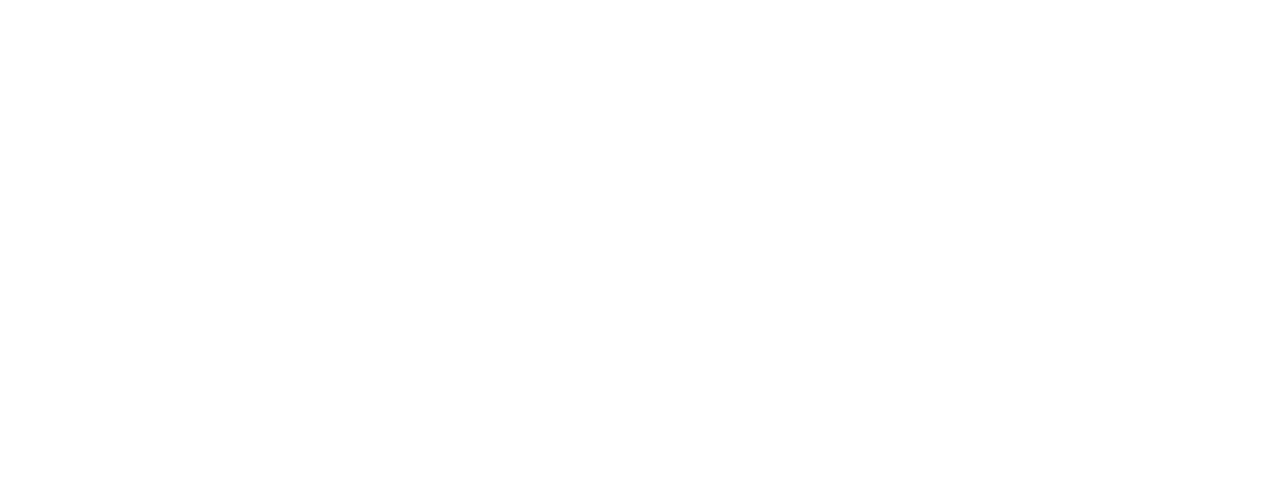
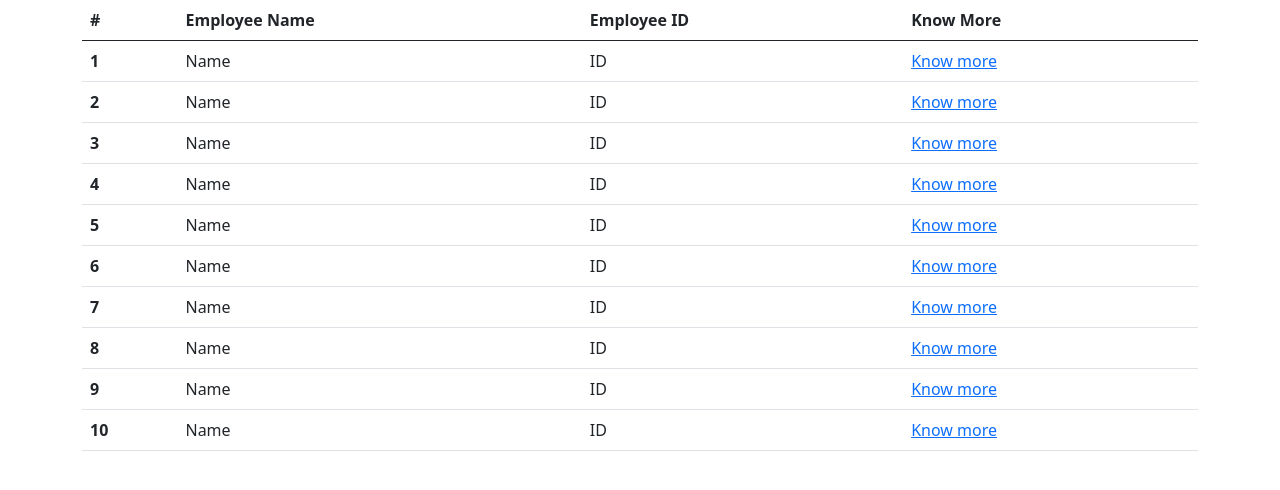
Before and after one commit to Varun-Babu/Employee-app-Angular, an Angular app: page /view in a window 1280 px wide. Before the commit this address led to /. Shown: the top 490 px of the page. Built offline with nearby package versions, Linux system fonts and the light colour scheme.

Commit message:
view added

```diff
--- /dev/null
+++ b/src/app/view-employee/view-employee.component.html
@@ -0,0 +1,79 @@
+<div class="container">
+    <div class="row">
+        <div class="col col-12 col-sm-12 col-md-12 col-lg-12 col-xl-12 col-xxl-12">
+            <table class="table">
+                <thead>
+                  <tr>
+                    <th scope="col">#</th>
+                    <th scope="col">Employee Name</th>
+                    <th scope="col">Employee ID</th>
+                    <th scope="col">Know More</th>
+                  </tr>
+                </thead>
+                <tbody>
+                  <tr>
+                    <th scope="row">1</th>
+                    <td>Name</td>
+                    <td>ID</td>
+                    <td><a routerLink="">Know more</a></td>
+                  </tr>
+                  <tr>
+                    <th scope="row">2</th>
+                    <td>Name</td>
+                    <td>ID</td>
+                    <td><a routerLink="">Know more</a></td>
+                  </tr>
+                  <tr>
+                    <th scope="row">3</th>
+                    <td>Name</td>
+                    <td>ID</td>
+                    <td><a routerLink="">Know more</a></td>
+                  </tr>
+                  <tr>
+                    <th scope="row">4</th>
+                    <td>Name</td>
+                    <td>ID</td>
+                    <td><a routerLink="">Know more</a></td>
+                  </tr>
+                  <tr>
+                    <th scope="row">5</th>
+                    <td>Name</td>
+                    <td>ID</td>
+                    <td><a routerLink="">Know more</a></td>
+                  </tr>
+                  <tr>
+                    <th scope="row">6</th>
+                    <td >Name</td>
+                    <td>ID</td>
+                    <td><a routerLink="">Know more</a></td>
+
+                  </tr>
+                  <tr>
+                    <th scope="row">7</th>
+                    <td>Name</td>
+                    <td>ID</td>
+                    <td><a routerLink="">Know more</a></td>
+                  </tr>
+                  <tr>
+                    <th scope="row">8</th>
+                    <td>Name</td>
+                    <td>ID</td>
+                    <td><a routerLink="">Know more</a></td>
+                  </tr>
+                  <tr>
+                    <th scope="row">9</th>
+                    <td >Name</td>
+                    <td>ID</td>
+                    <td><a routerLink="">Know more</a></td>
+                  </tr>
+                  <tr>
+                    <th scope="row">10</th>
+                    <td >Name</td>
+                    <td>ID</td>
+                    <td><a routerLink="">Know more</a></td>
+                  </tr>
+                </tbody>
+              </table>
+        </div>
+    </div>
+</div>
```
Also changed, not shown: src/app/app.module.ts (+7 -1 lines), src/app/view-employee/view-employee.component.ts (added, +10 -0 lines), src/app/view-employee/view-employee.component.css (added).
